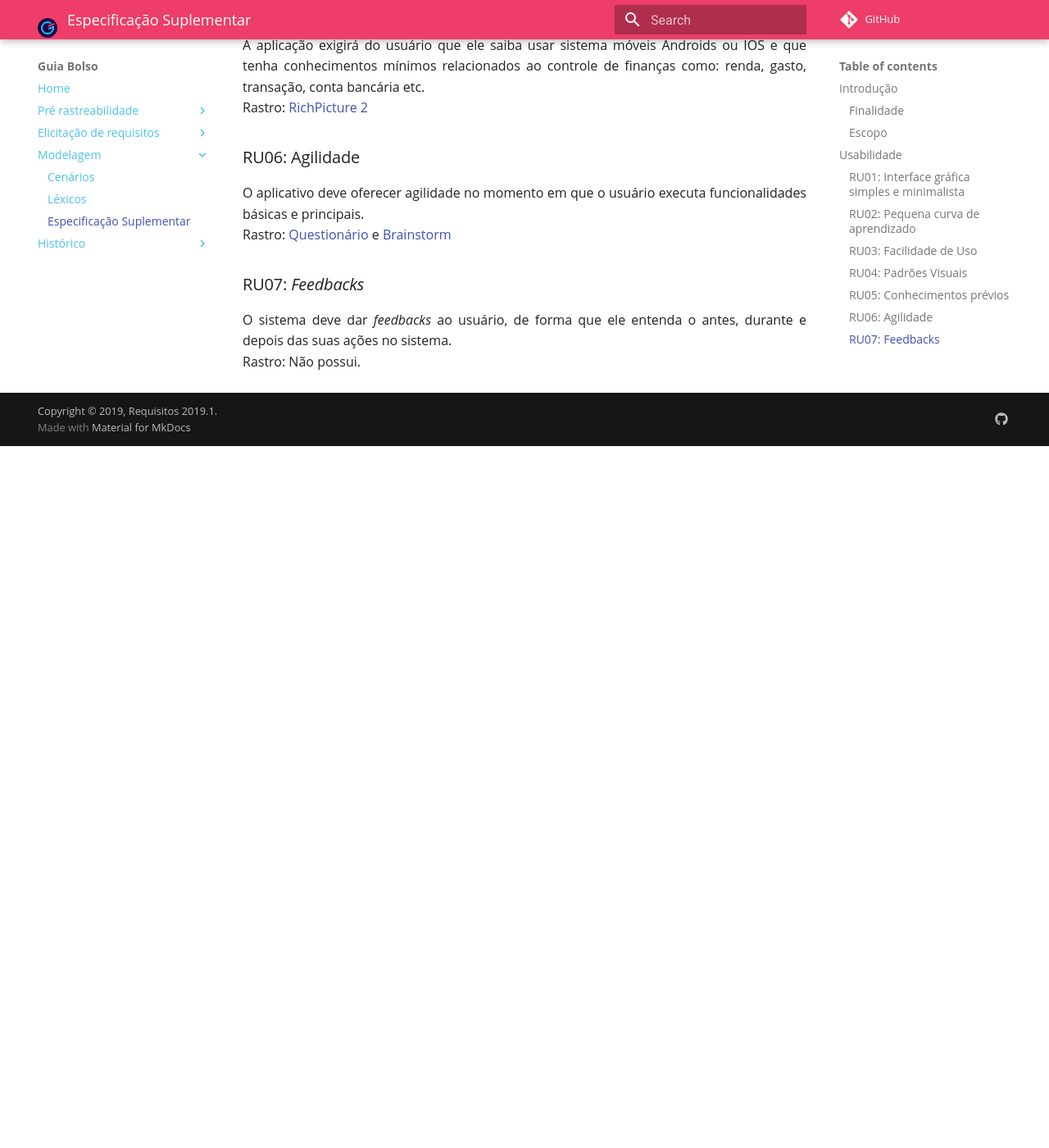
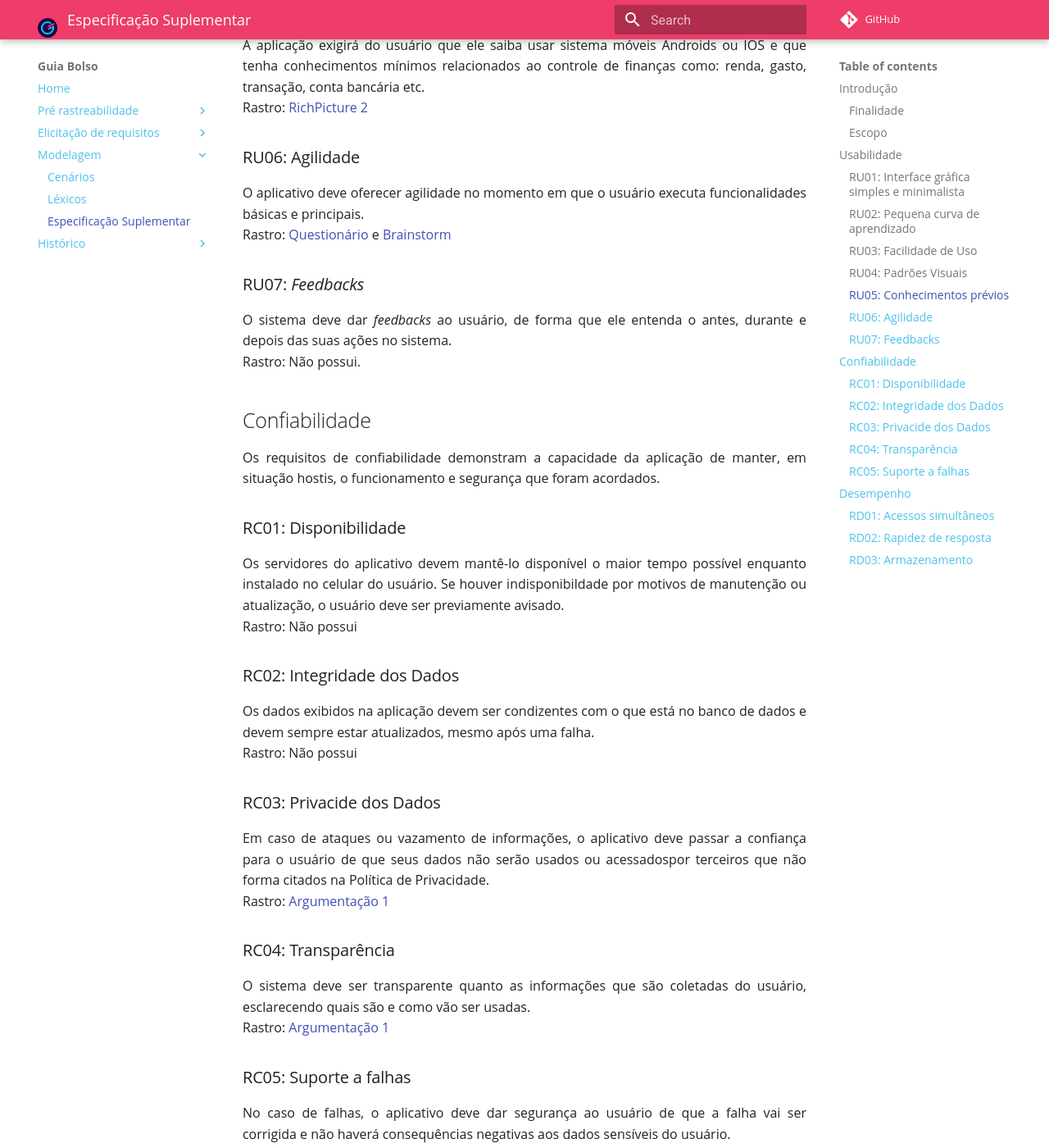
Before and after one commit to fga-disciplinas/2019.1-Guia-Bolso, an MkDocs documentation site: the page built from docs/modelagem/especificacao.md, in a window 1280 px wide and 1400 px high, scrolled down 1516 px. Shown: the whole window at 82% size. Built offline with MkDocs 1.6.1 and Material for MkDocs 9.7.7, drawn with Linux system fonts in a browser that asks for light colours; comment, search, counter and statistics services are not loaded; old or Windows-style settings are respelled for this version of MkDocs; before the commit the page ends 2060 px from its top, so only the background shows below that; some of the changed text lies outside the part shown.

Commit message:
Adicionando requisitos de confiabilidade e desempenho

```diff
--- a/docs/modelagem/especificacao.md
+++ b/docs/modelagem/especificacao.md
@@ -47,3 +47,51 @@ O aplicativo deve oferecer agilidade no momento em que o usuário executa funcio
 
 O sistema deve dar *feedbacks* ao usuário, de forma que ele entenda o antes, durante e depois das suas ações no sistema.
 <br> Rastro: Não possui.
+
+## Confiabilidade
+
+Os requisitos de confiabilidade demonstram a capacidade da aplicação de manter, em situação hostis, o funcionamento e segurança que foram acordados.
+
+### RC01: Disponibilidade
+
+Os servidores do  aplicativo devem mantê-lo disponível o maior tempo possível enquanto instalado no celular do usuário. Se houver indisponibildade por motivos de manutenção ou atualização, o usuário deve ser previamente avisado.
+<br> Rastro: Não possui
+
+### RC02: Integridade dos Dados
+
+Os dados exibidos na aplicação devem ser condizentes com o que está no banco de dados e devem sempre estar atualizados, mesmo após uma falha.
+<br> Rastro: Não possui
+
+### RC03: Privacide dos Dados
+
+Em caso de ataques ou vazamento de informações, o aplicativo deve passar a confiança para o usuário de que seus dados não serão usados ou acessadospor terceiros que não forma citados na Política de Privacidade.
+<br> Rastro: [Argumentação 1](../../pre-rastreabilidade/argumentacao/#arg01-privacidade-do-usuario)
+
+### RC04: Transparência
+
+O sistema deve ser transparente quanto as informações que são coletadas do usuário, esclarecendo quais são e como vão ser usadas.
+<br> Rastro: [Argumentação 1](../../pre-rastreabilidade/argumentacao/#arg01-privacidade-do-usuario)
+
+### RC05: Suporte a falhas
+
+No caso de falhas, o aplicativo deve dar segurança ao usuário de que a falha vai ser corrigida e não haverá consequências negativas aos dados sensíveis do usuário.
+<br> Rastro: Não possui
+
+## Desempenho
+
+Especificação da rapidez de resposta e redenrização que o aplicativo deve oferecer
+
+### RD01: Acessos simultâneos
+
+A aplicação deve ter uma lógica de balanceamento de carga de requisições ao servidor, para ser capaz de atender acessos simultâneos de diferentes usuários, cada um em sua devida conta.
+<br> Rastro: Não possui
+
+### RD02: Rapidez de resposta
+
+As requisições devem ser respondidas em no máximo 08 segundos, principalmente nas funcionalidades mais utilizadas, para que a experiência do usuário não seja cansativa e para não deixá-lo impaciente.
+<br> Rastro: [Questionário](../elicitacao-de-requisitos/questionario.md)
+
+### RD03: Armazenamento
+
+O aplicativo precisa de 31MB(*megabyte*) de armazenamento em sistemas Android e 55,6MB em sistemas IOS.
+<br> Rastro: O próprio aplicativo
```
